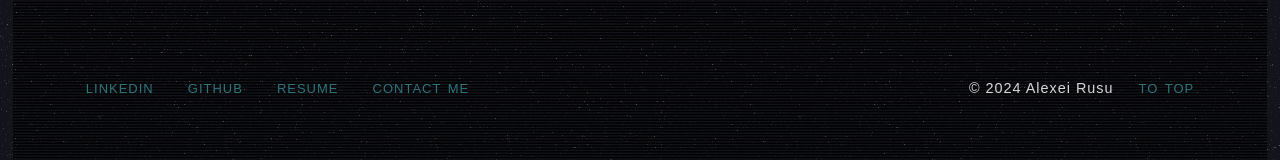
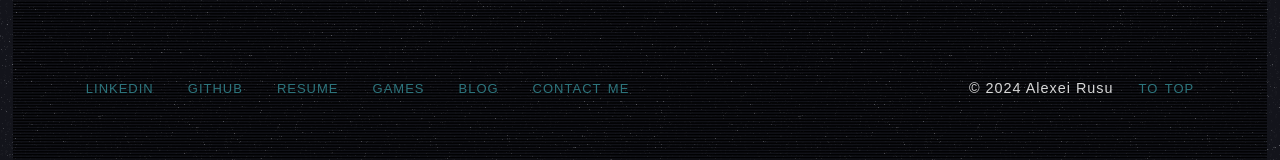
Before and after one commit to Alex-dev7/ar_portfolio, a React (Vite) app: page / in a window 1280 px wide. Shown: the part 4560-4720 px from the top of the page. Built offline with nearby package versions, Linux system fonts and the light colour scheme; a web font is replaced by a local one.

Commit message:
links for games and blog in footer

```diff
--- a/src/components/Footer/Footer.jsx
+++ b/src/components/Footer/Footer.jsx
@@ -26,6 +26,8 @@ function Footer(props){
                     <li><a href="https://www.linkedin.com/in/alexei-rusu-dev/" target="_blank">linkedin</a></li>
                     <li><a href="https://github.com/Alex-dev7" target="_blank">github</a></li>
                     <li><a href="https://docs.google.com/document/d/1_u7fTIbalKg1xV9sb57bnsyPFXR-3FQb1tBLGiKst4E/edit?usp=sharing" >resume</a></li>
+                    <li id='games'><a href="/games"  >games</a></li>
+                    <li id='blog'><a href="/blog" >blog</a></li>
                     <li><a href="#contact" onClick={changeToggle}>contact me</a></li>
                 </ul>
                 <ul className="copyright-wrapper">
--- a/src/components/Footer/footer.scss
+++ b/src/components/Footer/footer.scss
@@ -119,6 +119,12 @@ footer {
             ul {
                 flex-direction: column;
             }
+            #games{
+                display: none;
+            }
+            #blog {
+                display: none;
+            }
         }
     }
 }
```
